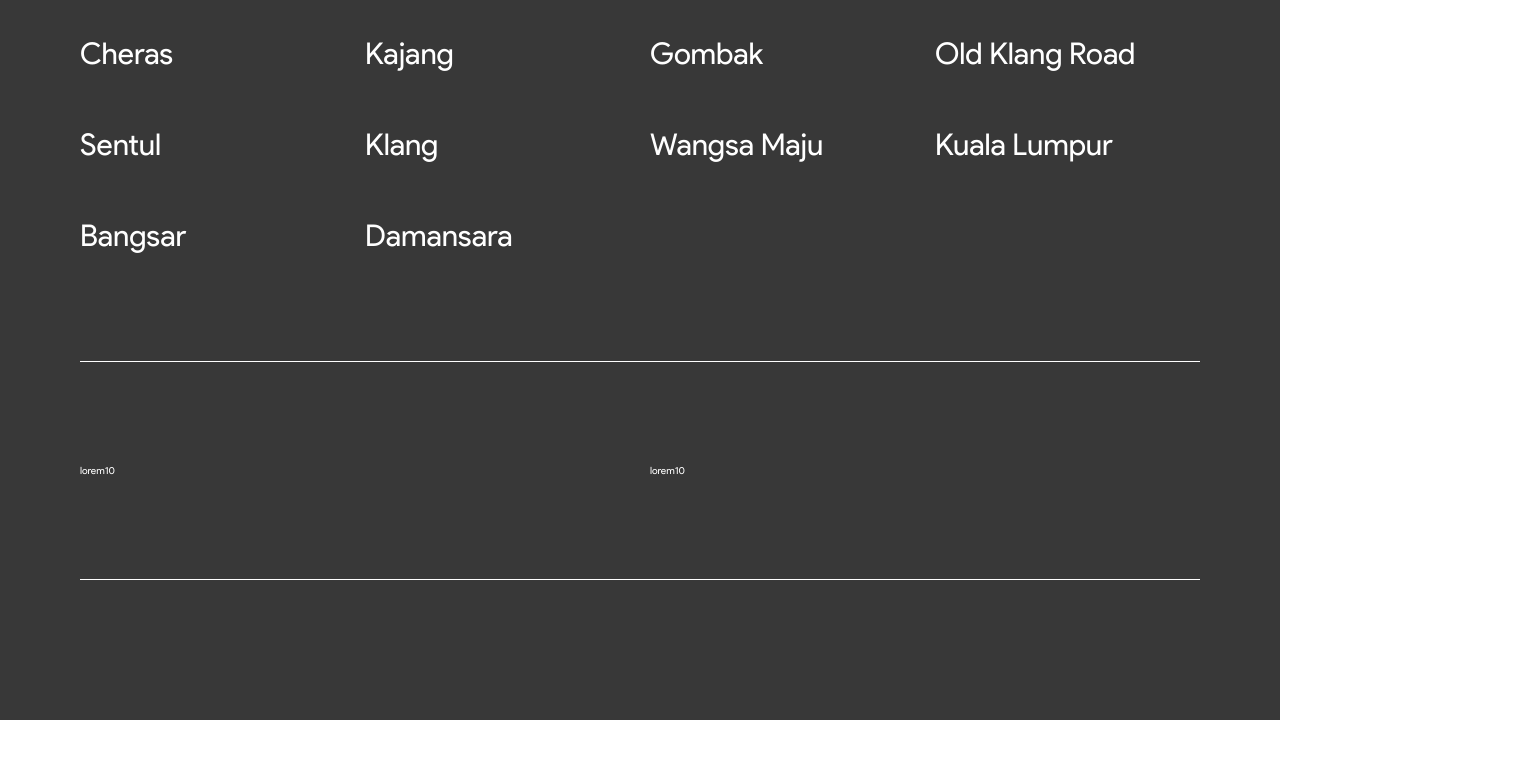
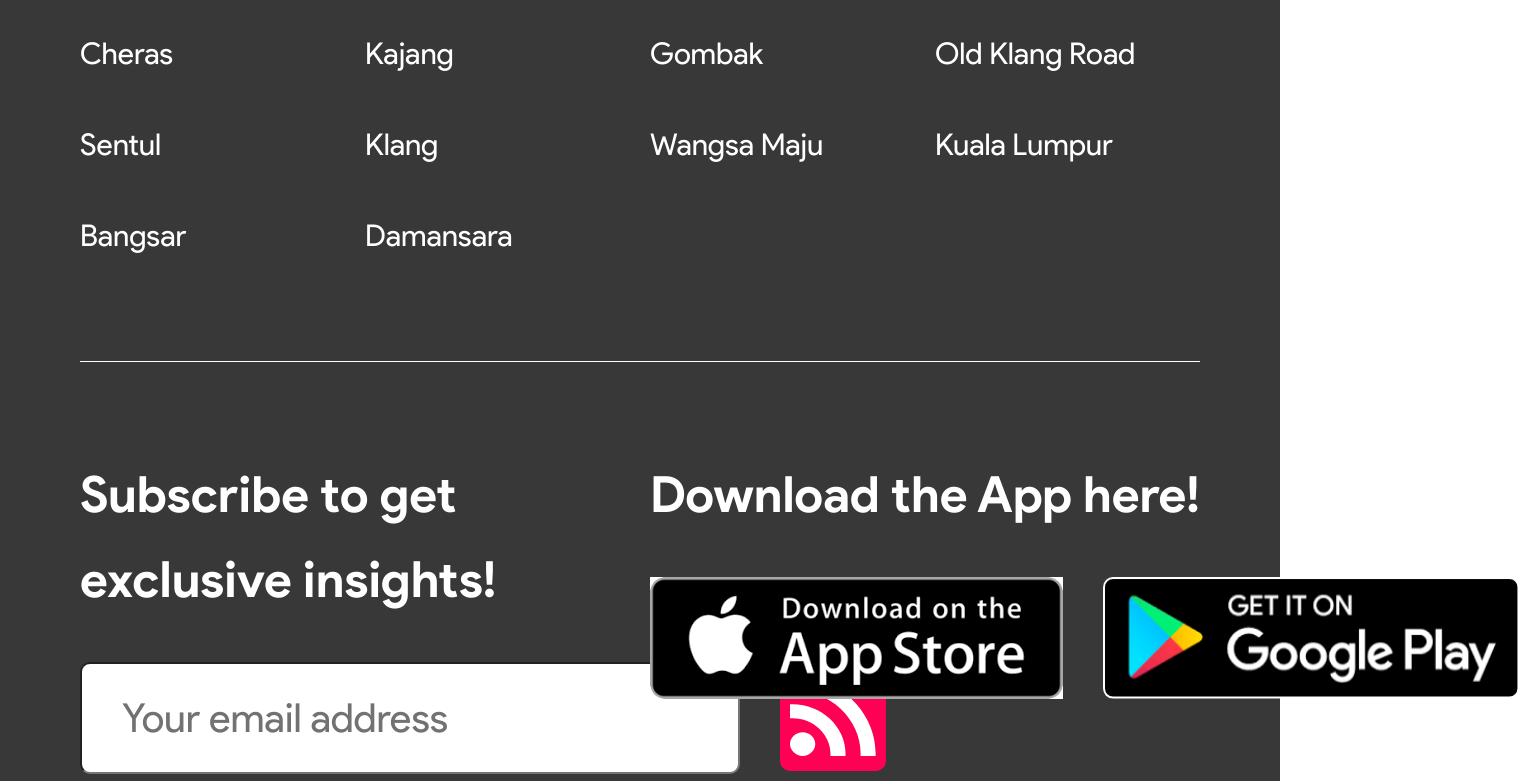
Before and after one commit to ishraqe/speed-rent, a React (Create React App) app: page /search in a window 1280 px wide. Shown: the part 2016-2797 px from the top of the page, 1520 px wide, since content can reach past the window. Before the commit the page ends 2736 px from the top, so only its background shows below. Built offline with nearby package versions, Linux system fonts and the light colour scheme.

Commit message:
home page done

```diff
--- a/src/assets/sass/layouts/_footer.scss
+++ b/src/assets/sass/layouts/_footer.scss
@@ -63,4 +63,84 @@
       font-family: "Product Sans";
     }
   }
+  .footer_input-container {
+    display: flex;
+    align-items: center;
+    &__input {
+      display: inline-block;
+      width: 66rem;
+      padding: 3rem 4rem;
+      border-radius: 1rem;
+      outline: none;
+      font-size: 4rem;
+      color: $default-font-color;
+      font-family: inherit;
+      &:focus {
+        outline: none;
+      }
+      &::placeholder {
+        color: #727272;
+      }
+    }
+    &-icon-wrap {
+      display: inline-block;
+      margin-left: 4rem;
+      padding: 1rem;
+      border-radius: 1rem;
+      background-color: $color-primary;
+    }
+    &-icon {
+      height: 8rem;
+    }
+  }
+  .footer_social-container {
+    display: flex;
+    align-items: center;
+    &-icon {
+      font-size: 5rem;
+      color: $color-white;
+      transition: all 0.2s;
+      &:not(:last-child) {
+        margin-right: 7rem;
+      }
+    }
+    &-fb:hover {
+      color: #3c5a99;
+    }
+    &-in:hover {
+      color: #0077b5;
+    }
+    &-insta:hover {
+      color: #e1306c;
+    }
+  }
+  .download-store-container {
+    display: flex;
+    img {
+      &:not(:last-child) {
+        margin-right: 4rem;
+      }
+    }
+  }
+  .copyright-container {
+    padding-top: 8rem;
+    text-align: center;
+
+    .copyright,
+    p {
+      font-size: 3rem;
+      font-family: "Product Sans";
+      letter-spacing: 0.6px;
+      line-height: 36px;
+    }
+    .copyright {
+      display: flex;
+      align-items: center;
+      justify-content: center;
+      &__icon {
+        height: 3rem;
+        margin-right: 1rem;
+      }
+    }
+  }
 }
--- a/src/assets/sass/pages/home.scss
+++ b/src/assets/sass/pages/home.scss
@@ -4,6 +4,7 @@
   top: 0;
   left: 0;
   z-index: 10;
+  background-color: $color-white;
 }
 .section-bilboard {
   padding: 6rem 0;
@@ -26,16 +27,17 @@
       top: 12rem;
       right: 0;
       padding: 6px;
-      &__partners {
-        &-title {
-          font-size: 8rem;
-          text-transform: uppercase;
-        }
-        .partner-logo {
-          height: 7rem;
-        }
+      text-align: left;
+      padding-left: 28rem;
+      .bilboard__image {
+        height: 7rem;
+      }
+      .partner-logo {
+        height: 7rem;
+        display: block;
       }
     }
+
     &__info {
       display: flex;
       flex-direction: column;
--- a/src/component/Footer.js
+++ b/src/component/Footer.js
@@ -13,7 +13,9 @@ import {
   LanguageIcon,
   MapIcon,
   EnvelopeIcon,
-  TelephoneIcon
+  TelephoneIcon,
+  RSSICON,
+  COPYRIGHT_ICON
 } from "../component/svgIcon";
 
 const Footer = props => {
@@ -251,9 +253,54 @@ const Footer = props => {
           </div>
           <div className="secction-about-speed">
             <div className="wrapper">
-              <div className="col-1-of-2">lorem10 </div>
-              <div className="col-1-of-2">lorem10 </div>
+              <div className="col-1-of-2">
+                <h2 className="footer-heading u-margin-bottom-medium">
+                  Subscribe to get exclusive insights!
+                </h2>
+                <div className="footer_input-container u-margin-bottom-big">
+                  <input
+                    type="text"
+                    className="footer_input-container__input"
+                    placeholder="Your email address"
+                  />
+                  <span className="footer_input-container-icon-wrap">
+                    <RSSICON className="footer_input-container-icon" />
+                  </span>
+                </div>
+                <div className="footer_social-container">
+                  <FontAwesomeIcon
+                    icon={faFacebookF}
+                    className="footer_social-container-icon footer_social-container-fb"
+                  />
+                  <FontAwesomeIcon
+                    icon={faLinkedinIn}
+                    className="footer_social-container-icon footer_social-container-in"
+                  />
+                  <FontAwesomeIcon
+                    icon={faInstagram}
+                    className="footer_social-container-icon footer_social-container-insta"
+                  />
+                </div>
+              </div>
+              <div className="col-1-of-2">
+                <h2 className="footer-heading u-margin-bottom-medium">
+                  Download the App here!
+                </h2>
+                <div className="download-store-container">
+                  <img src={require("../assets/img/AppStore.png")} alt="" />
+                  <img src={require("../assets/img/GooglePlay.png")} alt="" />
+                </div>
+              </div>
             </div>
+          </div>
+          <div className="copyright-container">
+            <span className="copyright">
+              <COPYRIGHT_ICON className="copyright__icon" /> 2018 Speedrent
+            </span>
+            <p>
+              All images are the property of their respective owner | Privacy
+              Policy
+            </p>
           </div>
         </div>
       </div>
--- a/src/component/svgIcon.js
+++ b/src/component/svgIcon.js
@@ -922,3 +922,57 @@ export const ArrowRight = props => (
     />
   </svg>
 );
+export const RSSICON = props => (
+  <svg
+    className={props.className}
+    id="Group_356"
+    data-name="Group 356"
+    xmlns="http://www.w3.org/2000/svg"
+    viewBox="0 0 70.975 66.244"
+  >
+    <path
+      id="Path_341"
+      data-name="Path 341"
+      style={{ fill: "#fff" }}
+      d="M10.535,307.666c5.736,0,10.4-4.48,10.4-9.833S16.271,288,10.535,288,0,292.48,0,297.833s4.8,9.833,10.535,9.833Zm0,0"
+      transform="translate(0 -241.423)"
+    />
+    <path
+      id="Path_342"
+      data-name="Path 342"
+      style={{ fill: "#fff" }}
+      d="M33.547,185.014c0,.647-.052,1.294-.1,1.941H45.919c.035-.647.1-1.294.1-1.941C46.023,162.534,26.148,144,2.079,144c-.71,0-1.386.065-2.079.1v11.644c.693-.049,1.369-.1,2.079-.1,17.207,0,31.468,13.31,31.468,29.37Zm0,0"
+      transform="translate(0 -120.711)"
+    />
+    <path
+      id="Path_343"
+      data-name="Path 343"
+      style={{ fill: "#fff" }}
+      d="M2.079,0C1.369,0,.693.081,0,.1V11.741c.693-.016,1.369-.1,2.079-.1C33.044,11.644,58.5,35.4,58.5,64.3c0,.647-.087,1.294-.1,1.941H70.871c.017-.647.1-1.294.1-1.941,0-35.37-31-64.3-68.9-64.3Zm0,0"
+    />
+  </svg>
+);
+
+export const COPYRIGHT_ICON = props => (
+  <svg
+    className={props.className}
+    xmlns="http://www.w3.org/2000/svg"
+    viewBox="0 0 34 46"
+  >
+    <text
+      id="_"
+      data-name="©"
+      style={{
+        fill: "#fff",
+        "font-size": "46px",
+        "font-family": "Helvetica",
+        "letter-spacing": "0.02em"
+      }}
+      transform="translate(0 35)"
+    >
+      <tspan x="0" y="0">
+        ©
+      </tspan>
+    </text>
+  </svg>
+);
--- a/src/container/Home.js
+++ b/src/container/Home.js
@@ -82,7 +82,7 @@ export default class Home extends Component {
                   <div className="bilboard__image-container">
                     <img src={HomeImage} alt="" className="bilboard__image" />
                     <div className="bilboard__partners">
-                      <img src={SpeedICon} alt="" />
+                      <img className="bilborad__image" src={SpeedICon} alt="" />
                       <h2 className="heading-secondary">
                         in participation with
                       </h2>
```
Also changed, not shown: src/assets/img/copyright.svg (added), src/assets/img/rss.svg (added).
